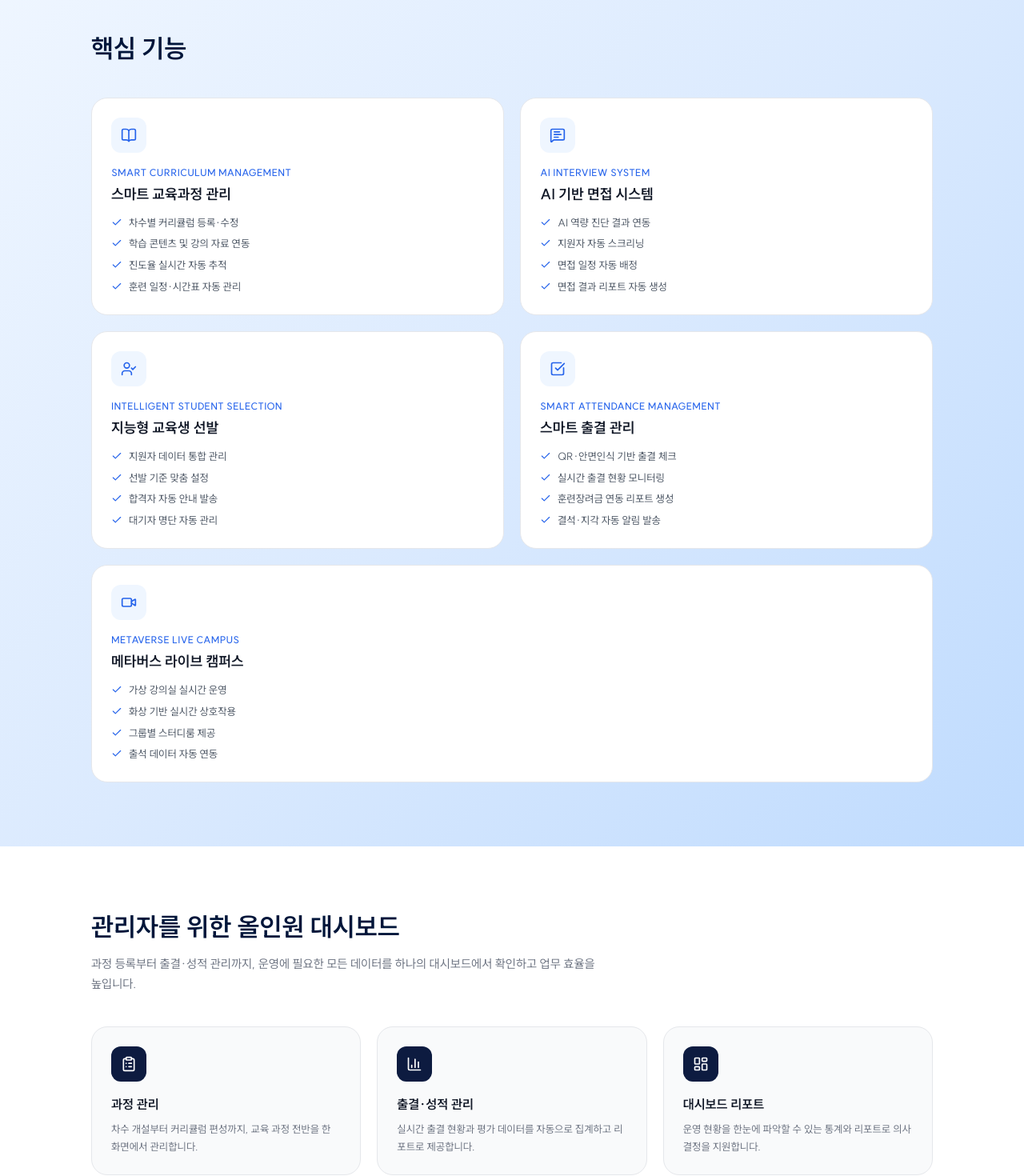
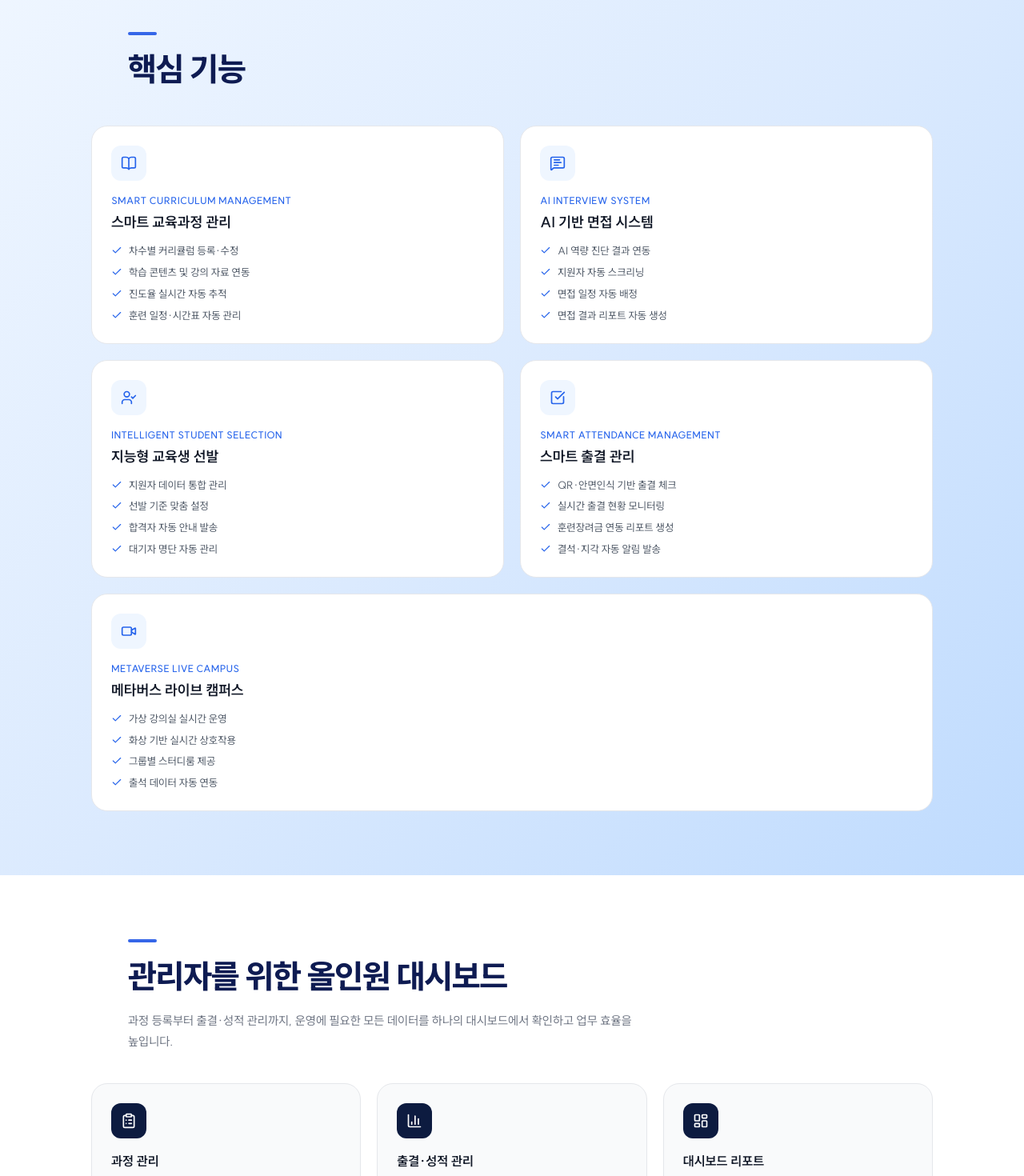
Before and after one commit to chaeuns/vodawebsite, a Next.js app: page /solutions/lms in a window 1280 px wide. Shown: the part 2760-4230 px from the top of the page at 80% size. Built offline with nearby package versions, Linux system fonts and the light colour scheme.

Commit message:
voda lms 페이지 제목 규칙적용

```diff
--- a/app/solutions/lms/components/AdminDashboard.tsx
+++ b/app/solutions/lms/components/AdminDashboard.tsx
@@ -1,6 +1,7 @@
 "use client";
 
 import { ClipboardList, BarChart3, LayoutDashboard } from "lucide-react";
+import Container from "@/app/components/Container";
 import { useScrollReveal } from "@/app/components/shared/useScrollReveal";
 import { adminFeatures } from "../data";
 
@@ -13,21 +14,29 @@ export default function AdminDashboard() {
     <section className="bg-white py-[80px] relative">
       <div
         ref={ref}
-        className="max-w-[1100px] mx-auto px-6 transition-all duration-500 ease-out"
+        className="transition-all duration-500 ease-out"
         style={{
           transform: isVisible ? "translateY(0)" : "translateY(12px)",
           opacity: isVisible ? 1 : 0,
         }}
       >
-        <h2 className="text-[32px] font-bold leading-[1.3] text-[#00163A]">
+        <Container>
+          <div className="mb-10 pl-20 pr-20">
+            <span className="mb-3 block h-1 w-9 rounded-full bg-[#3566e8]" />
+            <h2
+              className="font-extrabold font-suit text-[#0e1b52]"
+              style={{ fontSize: "clamp(1.7rem,3.2vw,2.8rem)", letterSpacing: "-0.03em" }}
+            >
               관리자를 위한 올인원 대시보드
             </h2>
             <p className="text-[15px] text-[#6B7280] mt-3 max-w-[640px] leading-[1.7] break-keep">
               과정 등록부터 출결·성적 관리까지, 운영에 필요한 모든 데이터를 하나의 대시보드에서
               확인하고 업무 효율을 높입니다.
             </p>
+          </div>
+        </Container>
 
-        <div className="grid grid-cols-1 sm:grid-cols-3 gap-5 mt-10">
+        <div className="max-w-[1100px] mx-auto px-6 grid grid-cols-1 sm:grid-cols-3 gap-5">
           {adminFeatures.map((item, i) => {
             const Icon = ICONS[i];
             return (
--- a/app/solutions/lms/components/Features.tsx
+++ b/app/solutions/lms/components/Features.tsx
@@ -1,6 +1,7 @@
 "use client";
 
 import { BookOpen, MessageSquareText, UserCheck, CheckSquare, Video, Check } from "lucide-react";
+import Container from "@/app/components/Container";
 import { useScrollReveal } from "@/app/components/shared/useScrollReveal";
 import { features } from "../data";
 
@@ -18,17 +19,25 @@ export default function Features() {
     >
       <div
         ref={ref}
-        className="max-w-[1100px] mx-auto px-6 transition-all duration-500 ease-out"
+        className="transition-all duration-500 ease-out"
         style={{
           transform: isVisible ? "translateY(0)" : "translateY(12px)",
           opacity: isVisible ? 1 : 0,
         }}
       >
-        <h2 className="text-[32px] font-bold leading-[1.3] text-[#00163A]">
-          핵심 기능
-        </h2>
+        <Container>
+          <div className="mb-10 pl-20 pr-20">
+            <span className="mb-3 block h-1 w-9 rounded-full bg-[#3566e8]" />
+            <h2
+              className="font-extrabold font-suit text-[#0e1b52]"
+              style={{ fontSize: "clamp(1.7rem,3.2vw,2.8rem)", letterSpacing: "-0.03em" }}
+            >
+              핵심 기능
+            </h2>
+          </div>
+        </Container>
 
-        <div className="grid grid-cols-1 md:grid-cols-2 gap-5 mt-10">
+        <div className="max-w-[1100px] mx-auto px-6 grid grid-cols-1 md:grid-cols-2 gap-5">
           {features.map((f, i) => {
             const Icon = ICONS[i];
             return (
```
Lines whose indentation alone changed are shown as unchanged.
